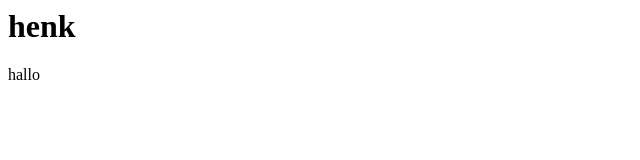
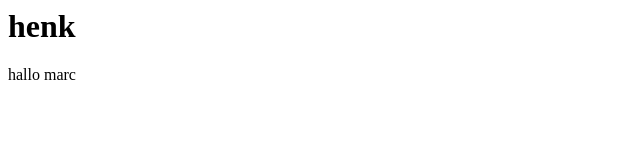
Before and after one commit to inooid/casparCMS, a website: page public/index.html in a window 1280 px wide. Shown: the full height of the page, 0-640 px from the left. Drawn offline with Linux system fonts and the light colour scheme.

Commit message:
Changed hallo to hallo marc

```diff
--- a/public/index.html
+++ b/public/index.html
@@ -1,3 +1,3 @@
 <h1>henk</h1>
 
-<p>hallo</p>
+<p>hallo marc</p>
```
